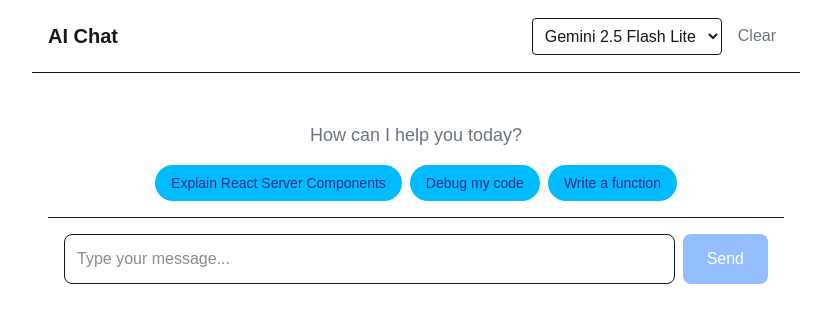
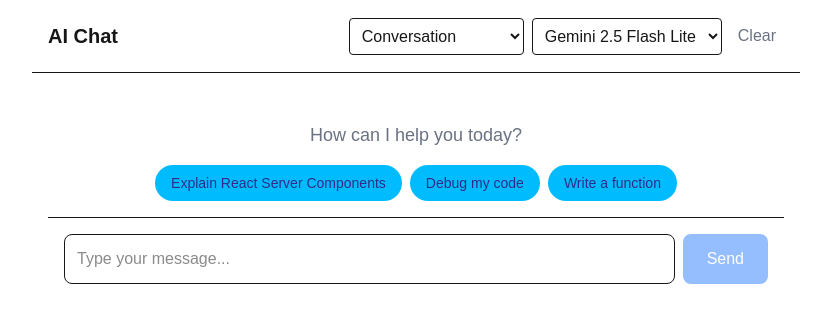
Before and after one commit to l-laidev/Chat-App-Vercel-AI-SDK, a Next.js app: page / in a window 1280 px wide. Shown: the top 322 px of the page, without its empty margins (224-1055 px from the left). Built offline with nearby package versions, Linux system fonts and the light colour scheme.

Commit message:
add task selection (chat vs sentiment analysis)

```diff
--- a/src/app/page.tsx
+++ b/src/app/page.tsx
@@ -1,11 +1,14 @@
 'use client';
 
 import { ChatContainer } from "@/components/chat/ChatContainer";
+import { Task } from "@/types/chat";
 import { useChat } from "@ai-sdk/react";
 import { useCallback, useState } from "react";
+import z from "zod";
 
 export default function ChatPage() {
   const [selectedModel, setSelectedModel] = useState('gemini-2.5-flash-lite');
+  const [task, setTask] = useState<z.infer<typeof Task>>('chat');
 
   const { messages, status, sendMessage, error, stop, setMessages } = useChat({
     generateId: () => crypto.randomUUID(),
@@ -31,6 +34,17 @@ export default function ChatPage() {
         <h1 className="text-xl font-bold">AI Chat</h1>
         <div className="flex items-center gap-2">
           <select
+            value={task}
+            onChange={(e) => {
+              setTask(Task.parse(e.target.value));
+            }}
+            className="p-2 border rounded"
+          >
+            <option value="chat">Conversation</option>
+            <option value="sentiment">Sentiment Analysis</option>
+          </select>
+
+          <select
             value={selectedModel}
             onChange={(e) => setSelectedModel(e.target.value)}
             className="p-2 border rounded"
@@ -38,6 +52,7 @@ export default function ChatPage() {
             <option value="gemini-2.5-flash-lite">Gemini 2.5 Flash Lite</option>
             <option value="gemini-2.5-flash">Gemini 2.5 Flash</option>
           </select>
+
           <button type="button" onClick={clearChat} className="p-2 text-gray-500 hover:text-gray-700 hover:cursor-p">
             Clear
           </button>
@@ -71,6 +86,7 @@ export default function ChatPage() {
           error={error}
           stop={stop}
           selectedModel={selectedModel}
+          task={task}
         />
       </div>
     </div>
```
